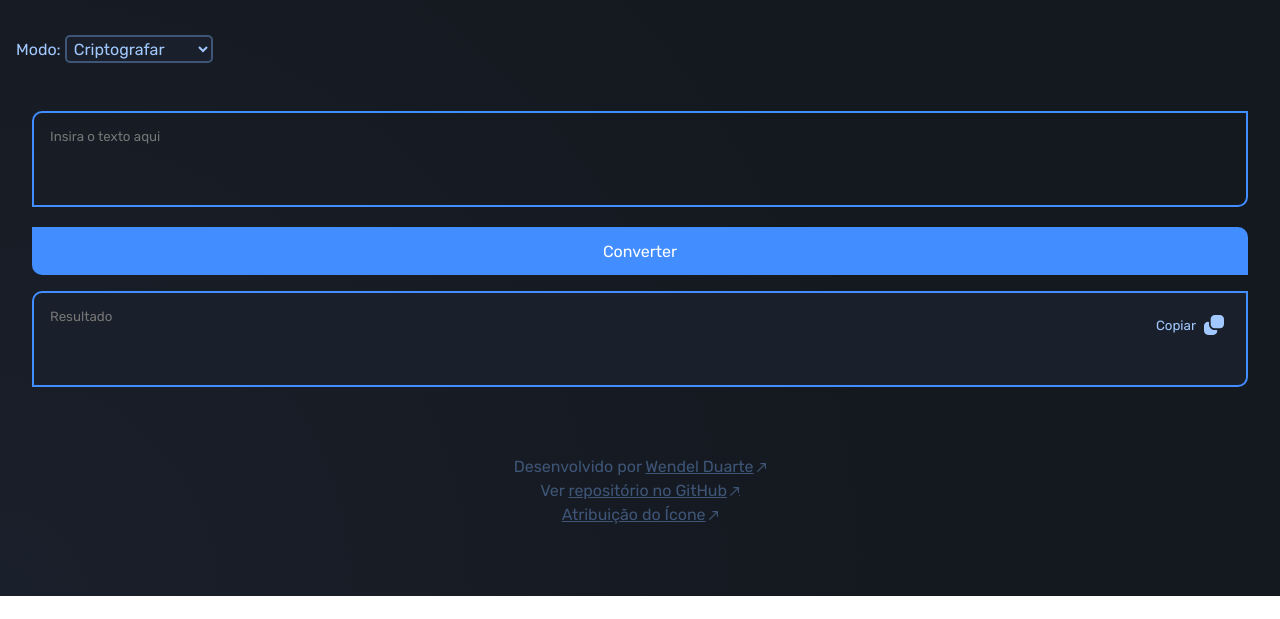
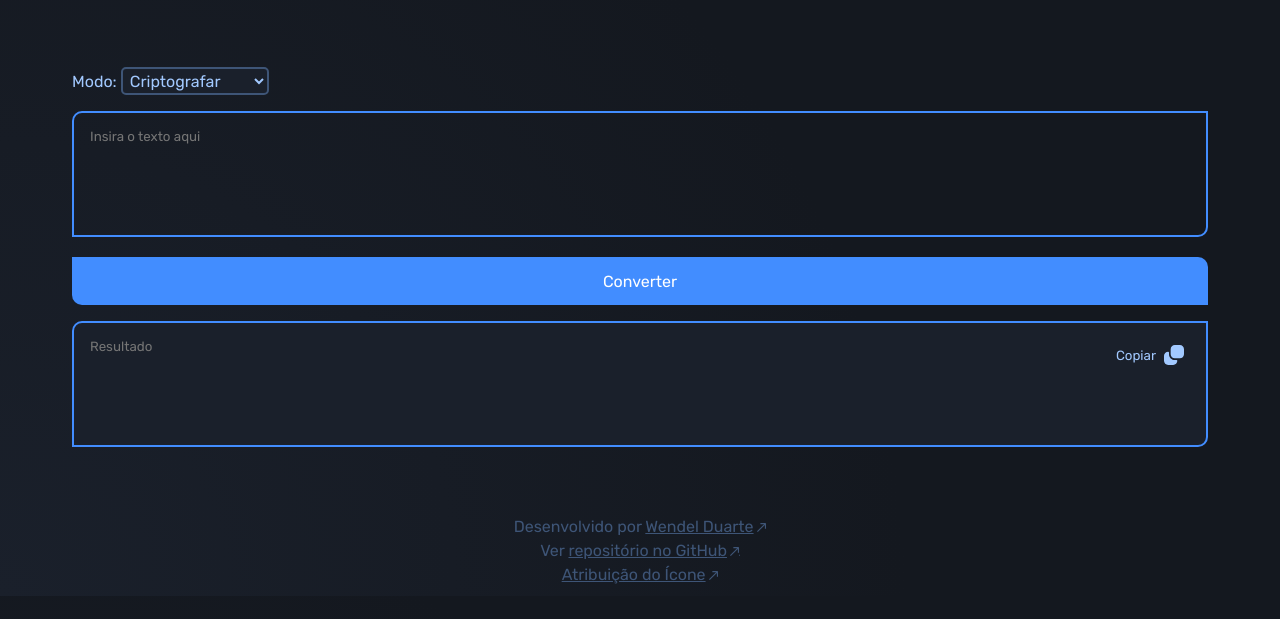
Before and after one commit to wendellduos/text-decoder-challenge, a plain HTML site: page index.html in a window 1280 px wide. Shown: the part 204-823 px from the top of the page. Before the commit the page ends 800 px from the top, so only its background shows below. Drawn offline with Linux system fonts and the light colour scheme.

Commit message:
improved appearence in large screens

```diff
--- a/index.html
+++ b/index.html
@@ -27,20 +27,20 @@
       </p>
       <p class="italic">Apenas letras minúsculas e sem acento serão codificadas.</p>
       <br><br>
+    </section>
+
+    <section>
       <label for="mode">Modo:</label>
       <select id="mode">
         <option value="encrypt">Criptografar</option>
         <option value="decrypt">Descriptografar</option>
       </select>
-    </section>
-
-    <section>
       <div>
-        <textarea class="border-rad" id="user-input" placeholder="Insira o texto aqui" rows="4"></textarea>
+        <textarea class="border-rad" id="user-input" placeholder="Insira o texto aqui" rows="6"></textarea>
         <button class="border-rad-i" type="button" id="convert">Converter</button>
       </div>
       <div id="result-wrp">
-        <textarea class="border-rad" id="output" placeholder="Resultado" rows="4"></textarea>
+        <textarea class="border-rad" id="output" placeholder="Resultado" rows="6"></textarea>
         <button type="button" id="copy-output">
           Copiar
           <svg xmlns="http://www.w3.org/2000/svg" id="copy-icon" data-name="Layer 1" viewBox="0 0 24 24" width="20"
--- a/styles.css
+++ b/styles.css
@@ -37,7 +37,7 @@ body {
 .awaiting {
   font-size: 1.7rem;
   color: inherit;
-  animation: blink 1s linear infinite;
+  animation: blink 1.5s linear infinite;
 }
 
 @keyframes blink {
@@ -78,11 +78,20 @@ section {
   padding: 1rem;
 }
 
+section:not(#info) {
+  max-width: 1200px;
+  margin: auto;
+}
+
 h1 {
   font-size: 2.5rem;
   font-family: "Abel", sans-serif;
   text-transform: uppercase;
   color: var(--blue);
+}
+
+label {
+  margin-left: 1rem;
 }
 
 select {
```
